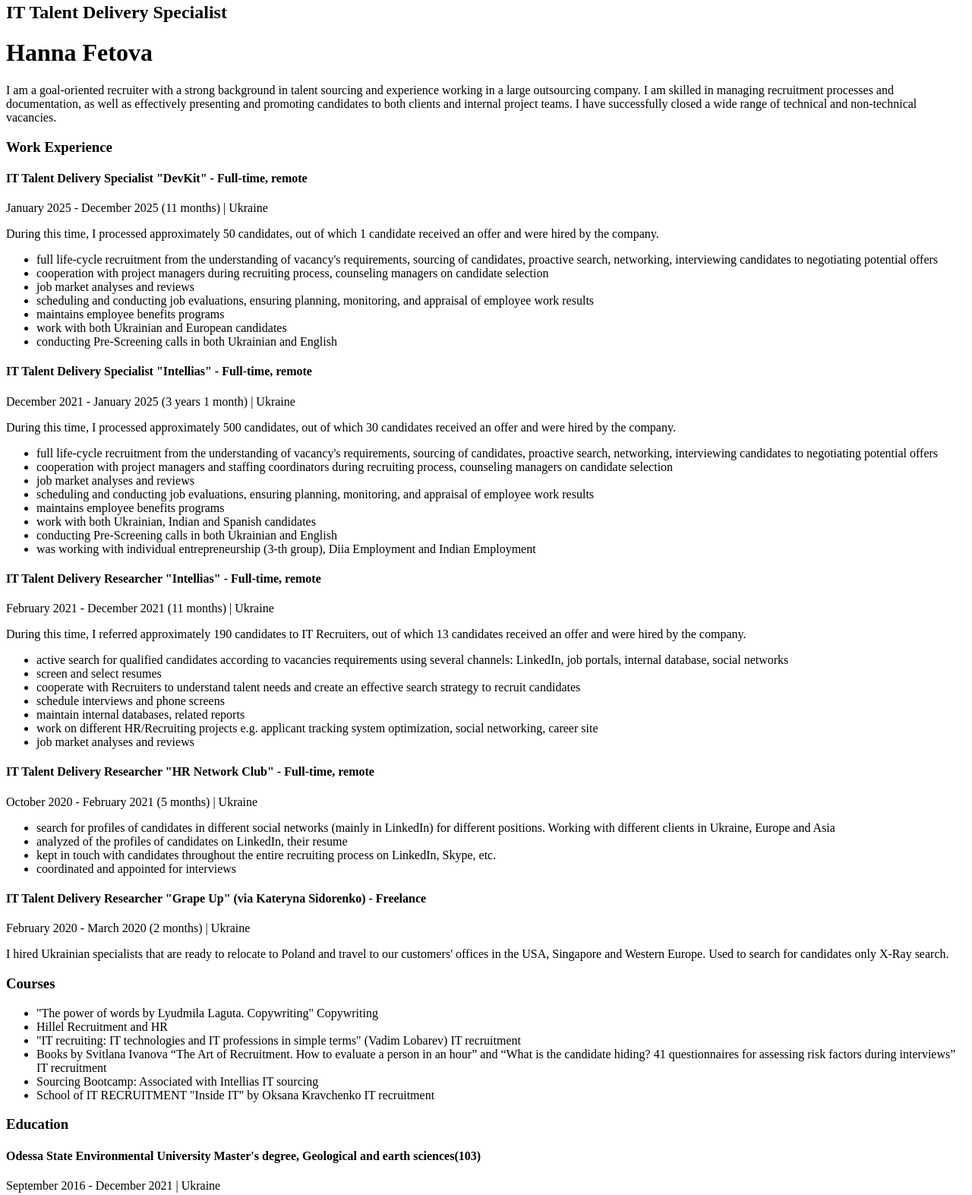
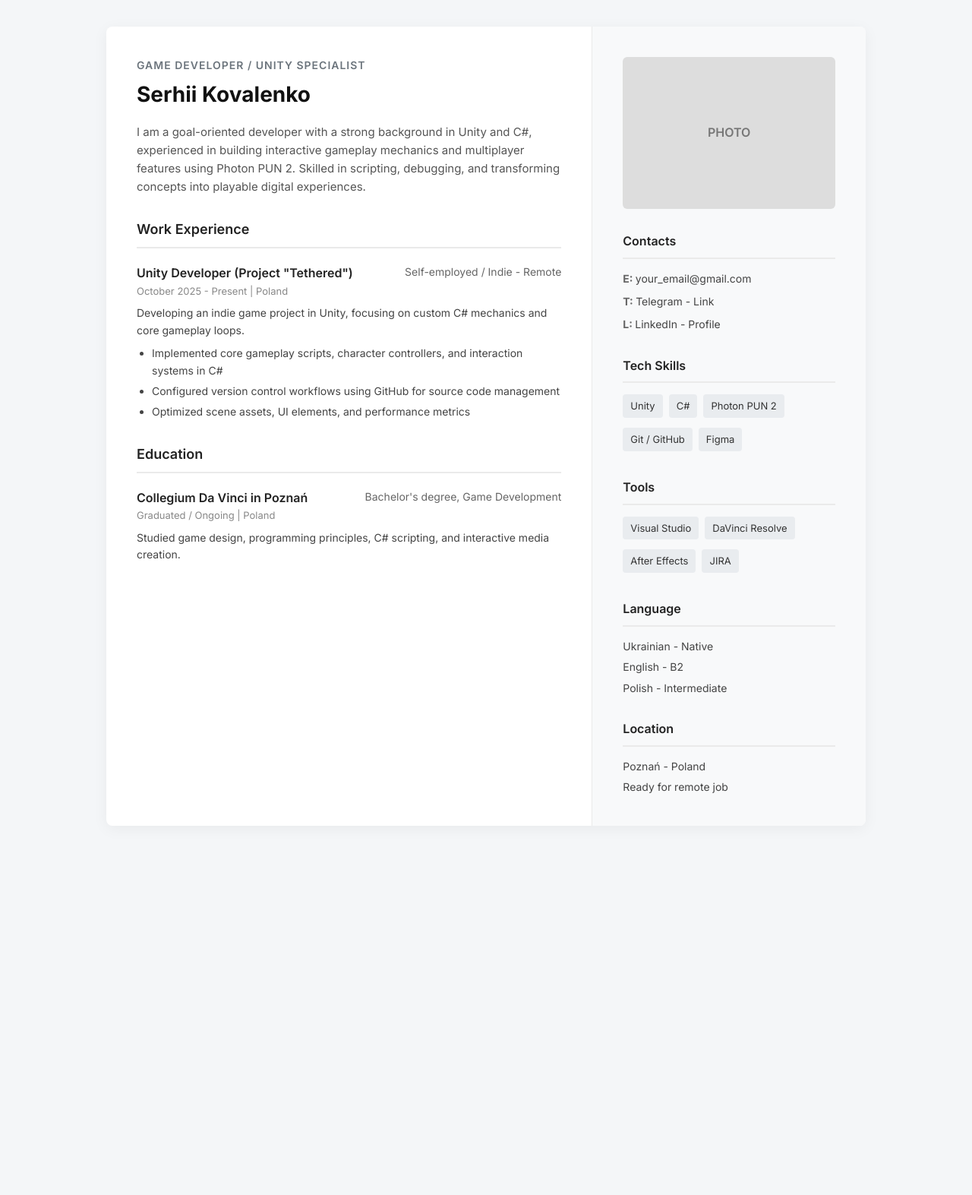
Before and after one commit to ykaruseel/my-cv, a plain HTML site: page index.html in a window 1280 px wide. Shown: the part 5-1578 px from the top of the page at 76% size. After the commit the page ends 1132 px from the top, so only its background shows below. Drawn offline with Linux system fonts and the light colour scheme.

Commit message:
Update index.html

```diff
--- a/index.html
+++ b/index.html
@@ -1,278 +1,110 @@
+<!DOCTYPE html>
+<html lang="en">
+<head>
+    <meta charset="UTF-8">
+    <meta name="viewport" content="width=device-width, initial-scale=1.0">
+    <title>Serhii Kovalenko - CV</title>
+    <link rel="stylesheet" href="design.css">
+    <link href="https://fonts.googleapis.com/css2?family=Inter:wght@300;400;500;600;700&display=swap" rel="stylesheet">
+</head>
+<body>
     <div>
+        <div style="max-width: 1000px; background: #ffffff; margin: 0 auto; display: flex; box-shadow: 0 4px 20px rgba(0, 0, 0, 0.05); border-radius: 8px; overflow: hidden;">
+
+            <!-- Левая колонка (Основной контент) -->
+            <div style="flex: 2; padding: 40px;">
                 <div>
-        <div>
-            <div>
-                <h2>IT Talent Delivery Specialist</h2>
-                <h1>Hanna Fetova</h1>
-                <p>
-                    I am a goal-oriented recruiter with a strong background in talent sourcing and experience working in a large outsourcing company.
-                    I am skilled in managing recruitment processes and documentation, as well as effectively presenting and promoting candidates
-                    to both clients and internal project teams. I have successfully closed a wide range of technical and non-technical vacancies.
+                    <h2>Game Developer / Unity Specialist</h2>
+                    <h1>Serhii Kovalenko</h1>
+                    <p style="color: #555; font-size: 15px; margin-bottom: 30px;">
+                        I am a goal-oriented developer with a strong background in Unity and C#, experienced in building interactive gameplay mechanics and multiplayer features using Photon PUN 2. Skilled in scripting, debugging, and transforming concepts into playable digital experiences.
                     </p>
                 </div>
 
                 <div>
-                <h3>Work Experience</h3>
+                    <h3 style="font-size: 18px; color: #222; border-bottom: 2px solid #eaeaea; padding-bottom: 8px; margin-bottom: 20px; margin-top: 0;">Work Experience</h3>
 
-                <div>
-                    <h4>
-                        IT Talent Delivery Specialist
-                        <span>&quot;DevKit&quot; - Full-time, remote</span>
+                    <div style="margin-bottom: 25px;">
+                        <h4 style="font-size: 16px; color: #222; font-weight: 600; display: flex; justify-content: space-between;">
+                            Unity Developer (Project "Tethered")
+                            <span style="font-weight: 400; color: #666; font-size: 14px;">Self-employed / Indie - Remote</span>
                         </h4>
-                    <p>
-                        January 2025 - December 2025 (11 months) | Ukraine
+                        <p style="font-size: 13px; color: #888; margin-bottom: 8px;">October 2025 - Present | Poland</p>
+                        <p style="font-size: 14px; color: #444; margin-bottom: 8px;">
+                            Developing an indie game project in Unity, focusing on custom C# mechanics and core gameplay loops.
                         </p>
-                    <p>
-                        During this time, I processed approximately 50 candidates, out of
-                        which 1 candidate received an offer and were hired by the
-                        company.
-                    </p>
-                    <ul>
-                        <li>
-                            full life-cycle recruitment from the understanding of vacancy&#39;s
-                            requirements, sourcing of candidates, proactive search,
-                            networking, interviewing candidates to negotiating potential
-                            offers
-                        </li>
-                        <li>
-                            cooperation with project managers during recruiting process,
-                            counseling managers on candidate selection
-                        </li>
-                        <li>job market analyses and reviews</li>
-                        <li>
-                            scheduling and conducting job evaluations, ensuring planning,
-                            monitoring, and appraisal of employee work results
-                        </li>
-                        <li>maintains employee benefits programs</li>
-                        <li>
-                            work with both Ukrainian and European candidates
-                        </li>
-                        <li>
-                            conducting Pre-Screening calls in both Ukrainian and English
-                        </li>
-                    </ul>
-                </div>
-
-                <div>
-                    <h4>
-                        IT Talent Delivery Specialist
-                        <span>&quot;Intellias&quot; - Full-time, remote</span>
-                    </h4>
-                    <p>
-                        December 2021 - January 2025 (3 years 1 month) | Ukraine
-                    </p>
-                    <p>
-                        During this time, I processed approximately 500 candidates, out of
-                        which 30 candidates received an offer and were hired by the
-                        company.
-                    </p>
-                    <ul>
-                        <li>
-                            full life-cycle recruitment from the understanding of vacancy&#39;s
-                            requirements, sourcing of candidates, proactive search,
-                            networking, interviewing candidates to negotiating potential
-                            offers
-                        </li>
-                        <li>
-                            cooperation with project managers and staffing coordinators during recruiting process,
-                            counseling managers on candidate selection
-                        </li>
-                        <li>job market analyses and reviews</li>
-                        <li>
-                            scheduling and conducting job evaluations, ensuring planning,
-                            monitoring, and appraisal of employee work results
-                        </li>
-                        <li>maintains employee benefits programs</li>
-                        <li>
-                            work with both Ukrainian, Indian and Spanish candidates
-                        </li>
-                        <li>
-                            conducting Pre-Screening calls in both Ukrainian and English
-                        </li>
-                        <li>
-                            was working with individual entrepreneurship (3-th group), Diia Employment and Indian
-                            Employment
-                        </li>
-                    </ul>
-                </div>
-
-                <div>
-                    <h4>
-                        IT Talent Delivery Researcher
-                        <span>&quot;Intellias&quot; - Full-time, remote</span>
-                    </h4>
-                    <p>
-                        February 2021 - December 2021 (11 months) | Ukraine
-                    </p>
-                    <p>
-                        During this time, I referred approximately 190 candidates to IT
-                        Recruiters, out of which 13 candidates received an offer and were
-                        hired by the company.
-                    </p>
-                    <ul>
-                        <li>
-                            active search for qualified candidates according to vacancies
-                            requirements using several channels: LinkedIn, job portals,
-                            internal database, social networks
-                        </li>
-                        <li>screen and select resumes</li>
-                        <li>
-                            cooperate with Recruiters to understand talent needs and create
-                            an effective search strategy to recruit candidates
-                        </li>
-                        <li>schedule interviews and phone screens</li>
-                        <li>
-                            maintain internal databases, related reports
-                        </li>
-                        <li>
-                            work on different HR/Recruiting projects e.g. applicant tracking
-                            system optimization, social networking, career site
-                        </li>
-                        <li>job market analyses and reviews</li>
-                    </ul>
-                </div>
-
-                <div>
-                    <h4>
-                        IT Talent Delivery Researcher
-                        <span>&quot;HR Network Club&quot; - Full-time, remote</span>
-                    </h4>
-                    <p>
-                        October 2020 - February 2021 (5 months) | Ukraine
-                    </p>
-                    <ul>
-                        <li>
-                            search for profiles of candidates in different social networks
-                            (mainly in LinkedIn) for different positions. Working with
-                            different clients in Ukraine, Europe and Asia
-                        </li>
-                        <li>
-                            analyzed of the profiles of candidates on LinkedIn, their resume
-                        </li>
-                        <li>
-                            kept in touch with candidates throughout the entire recruiting
-                            process on LinkedIn, Skype, etc.
-                        </li>
-                        <li>
-                            coordinated and appointed for interviews
-                        </li>
-                    </ul>
-                </div>
-
-                <div>
-                    <h4>
-                        IT Talent Delivery Researcher
-                        <span>&quot;Grape Up&quot; (via Kateryna Sidorenko) - Freelance
-              </span>
-                    </h4>
-                    <p>
-                        February 2020 - March 2020 (2 months) | Ukraine
-                    </p>
-                    <p>
-                        I hired Ukrainian specialists that are ready to relocate to Poland
-                        and travel to our customers&#39; offices in the USA, Singapore and
-                        Western Europe. Used to search for candidates only X-Ray search.
-                    </p>
-                </div>
-            </div>
-
-            <div>
-                <h3>Courses</h3>
-                <div>
-                    <ul>
-                        <li>
-                            &quot;The power of words by Lyudmila Laguta. Copywriting&quot;
-                            <span>Copywriting</span>
-                        </li>
-                        <li>
-                            Hillel
-                            <span>Recruitment and HR</span>
-                        </li>
-                        <li>
-                            &quot;IT recruiting: IT technologies and IT professions in simple
-                            terms&quot; (Vadim Lobarev)
-                            <span>IT recruitment</span>
-                        </li>
-                        <li>
-                            Books by Svitlana Ivanova “The Art of Recruitment. How to
-                            evaluate a person in an hour” and “What is the candidate
-                            hiding? 41 questionnaires for assessing risk factors during
-                            interviews”
-                            <span>IT recruitment</span>
-                        </li>
-                        <li>
-                            Sourcing Bootcamp: Associated with Intellias
-                            <span>IT sourcing</span>
-                        </li>
-                        <li>
-                            School of IT RECRUITMENT &quot;Inside IT&quot; by Oksana Kravchenko
-                            <span>IT recruitment</span>
-                        </li>
+                        <ul style="margin-left: 20px;">
+                            <li style="font-size: 14px; color: #444; margin-bottom: 5px;">Implemented core gameplay scripts, character controllers, and interaction systems in C#</li>
+                            <li style="font-size: 14px; color: #444; margin-bottom: 5px;">Configured version control workflows using GitHub for source code management</li>
+                            <li style="font-size: 14px; color: #444; margin-bottom: 5px;">Optimized scene assets, UI elements, and performance metrics</li>
                         </ul>
                     </div>
                 </div>
 
                 <div>
-                <h3>Education</h3>
+                    <h3 style="font-size: 18px; color: #222; border-bottom: 2px solid #eaeaea; padding-bottom: 8px; margin-bottom: 20px; margin-top: 30px;">Education</h3>
                     <div>
-                    <h4>
-                        Odessa State Environmental University
-                        <span>Master&#39;s degree, Geological and earth sciences(103)</span>
+                        <h4 style="font-size: 16px; color: #222; font-weight: 600; display: flex; justify-content: space-between;">
+                            Collegium Da Vinci in Poznań
+                            <span style="font-weight: 400; color: #666; font-size: 14px;">Bachelor's degree, Game Development</span>
                         </h4>
-                    <p>September 2016 - December 2021 | Ukraine</p>
+                        <p style="font-size: 13px; color: #888; margin-bottom: 8px;">Graduated / Ongoing | Poland</p>
+                        <p style="font-size: 14px; color: #444;">Studied game design, programming principles, C# scripting, and interactive media creation.</p>
                     </div>
                 </div>
             </div>
 
-        <aside>
-            <img alt="MyPhoto" src="img/frame1.JPG" width="370px">
-
-            <div>
-                <h3>Contacts</h3>
-                <p><span>C: </span><a href="about:invalid#zCSafez">+38 068 375 78 32</a></p>
-                <p><span>E: </span><a href="mailto:anna.ududenko99@gmail.com">anna.ududenko99@gmail.com</a></p>
-                <p><span>L: </span><a href="https://www.linkedin.com/in/hanna-fetova-05a45b194/">LinkedIn - Profile</a></p>
-                <p><span>T: </span><a href="https://telegram.me/hanna_fetova">Telegram - Link</a></p>
-                <p><span>S: </span><a href="https://join.skype.com/invite/NpXC0QwtCNrz">Skype - Link</a></p>
+            <!-- Правая колонка (Сайдбар как у Анны) -->
+            <aside style="flex: 1; background-color: #f8f9fa; padding: 40px; border-left: 1px solid #eaeaea;">
+                <div style="width: 100%; height: 200px; background: #ddd; border-radius: 6px; display: flex; align-items: center; justify-content: center; margin-bottom: 30px; color: #777; font-weight: 600;">
+                    PHOTO
                 </div>
 
-            <div>
-                <h3>Tech Skills</h3>
-                <ul>
-                    <li><span>Recruiting</span></li>
-                    <li><span>Consulting</span></li>
-                    <li><span>Sourcing</span></li>
-                    <li><span>Boolean search</span></li>
-                    <li><span>X-Ray search</span></li>
-                    <li><span>GitHub search</span></li>
+                <div style="margin-bottom: 30px;">
+                    <h3 style="font-size: 16px; color: #222; border-bottom: 2px solid #eaeaea; padding-bottom: 8px; margin-bottom: 15px;">Contacts</h3>
+                    <p style="font-size: 14px; color: #444; margin-bottom: 8px;"><strong style="color: #666;">E: </strong> <a href="mailto:your_email@gmail.com" style="color: #444; text-decoration: none;">your_email@gmail.com</a></p>
+                    <p style="font-size: 14px; color: #444; margin-bottom: 8px;"><strong style="color: #666;">T: </strong> <a href="https://telegram.me/username" style="color: #444; text-decoration: none;">Telegram - Link</a></p>
+                    <p style="font-size: 14px; color: #444; margin-bottom: 8px;"><strong style="color: #666;">L: </strong> <a href="https://www.linkedin.com/" style="color: #444; text-decoration: none;">LinkedIn - Profile</a></p>
+                </div>
+
+                <div style="margin-bottom: 30px;">
+                    <h3 style="font-size: 16px; color: #222; border-bottom: 2px solid #eaeaea; padding-bottom: 8px; margin-bottom: 15px;">Tech Skills</h3>
+                    <ul style="list-style: none; margin: 0; display: flex; flex-wrap: wrap; gap: 8px;">
+                        <li style="background: #e9ecef; padding: 5px 10px; border-radius: 4px; font-size: 13px; color: #333;">Unity</li>
+                        <li style="background: #e9ecef; padding: 5px 10px; border-radius: 4px; font-size: 13px; color: #333;">C#</li>
+                        <li style="background: #e9ecef; padding: 5px 10px; border-radius: 4px; font-size: 13px; color: #333;">Photon PUN 2</li>
+                        <li style="background: #e9ecef; padding: 5px 10px; border-radius: 4px; font-size: 13px; color: #333;">Git / GitHub</li>
+                        <li style="background: #e9ecef; padding: 5px 10px; border-radius: 4px; font-size: 13px; color: #333;">Figma</li>
+                    </ul>
+                </div>
+
+                <div style="margin-bottom: 30px;">
+                    <h3 style="font-size: 16px; color: #222; border-bottom: 2px solid #eaeaea; padding-bottom: 8px; margin-bottom: 15px;">Tools</h3>
+                    <ul style="list-style: none; margin: 0; display: flex; flex-wrap: wrap; gap: 8px;">
+                        <li style="background: #e9ecef; padding: 5px 10px; border-radius: 4px; font-size: 13px; color: #333;">Visual Studio</li>
+                        <li style="background: #e9ecef; padding: 5px 10px; border-radius: 4px; font-size: 13px; color: #333;">DaVinci Resolve</li>
+                        <li style="background: #e9ecef; padding: 5px 10px; border-radius: 4px; font-size: 13px; color: #333;">After Effects</li>
+                        <li style="background: #e9ecef; padding: 5px 10px; border-radius: 4px; font-size: 13px; color: #333;">JIRA</li>
+                    </ul>
+                </div>
+
+                <div style="margin-bottom: 30px;">
+                    <h3 style="font-size: 16px; color: #222; border-bottom: 2px solid #eaeaea; padding-bottom: 8px; margin-bottom: 15px;">Language</h3>
+                    <ul style="list-style: none; margin: 0;">
+                        <li style="font-size: 14px; color: #444; margin-bottom: 5px;">Ukrainian - Native</li>
+                        <li style="font-size: 14px; color: #444; margin-bottom: 5px;">English - B2</li>
+                        <li style="font-size: 14px; color: #444; margin-bottom: 5px;">Polish - Intermediate</li>
                     </ul>
                 </div>
 
                 <div>
-                <h3>Tools</h3>
-                <ul>
-                    <li><span>LinkedIn Recruiter</span></li>
-                    <li><span>JIRA</span></li>
-                    <li><span>AmazingHiring</span></li>
-                    <li><span>Djinni</span></li>
-                    <li><span>Confluence</span></li>
-                    <li><span>StackOverflow</span></li>
-                </ul>
-            </div>
-
-            <div>
-                <h3>Language</h3>
-                <ul>
-                    <li><span>English - B2 (upper intermediate)</span></li>
-                    <li><span>Ukrainian - native</span></li>
-                </ul>
-            </div>
-
-            <div>
-                <h3>Location</h3>
-                <p>Odesa - UA</p>
-                <p>Ready to remote job</p>
+                    <h3 style="font-size: 16px; color: #222; border-bottom: 2px solid #eaeaea; padding-bottom: 8px; margin-bottom: 15px;">Location</h3>
+                    <p style="font-size: 14px; color: #444; margin-bottom: 5px;">Poznań - Poland</p>
+                    <p style="font-size: 14px; color: #444;">Ready for remote job</p>
                 </div>
             </aside>
+
         </div>
     </div>
+</body>
+</html>
```
Lines whose indentation alone changed are shown as unchanged.
